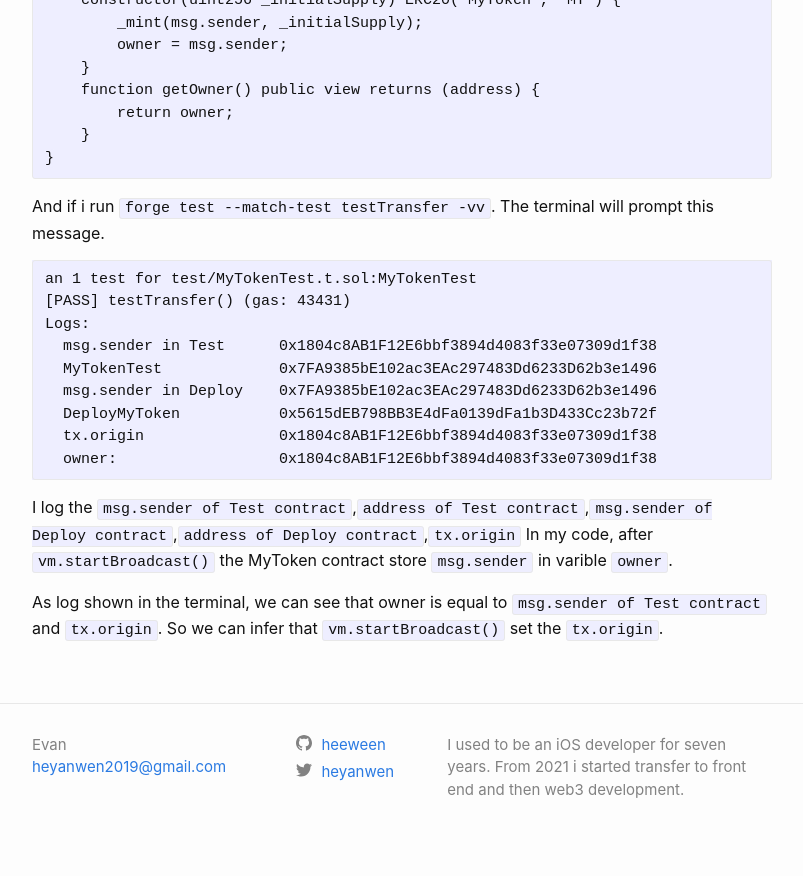
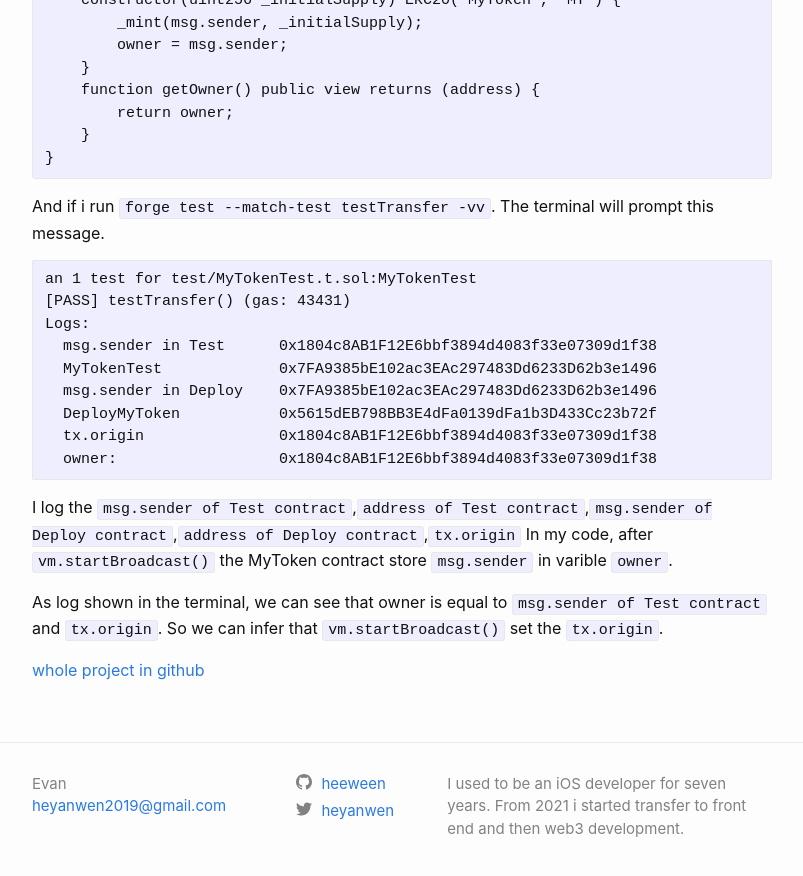
Before and after one commit to heeween/heeween.github.io, a Jekyll site: the page built from _posts/2024-05-20-vm.startBroadcast().markdown, in a window 1280 px wide and 900 px high, scrolled down 1277 px. Shown: the top 876 px of the window, without its empty margins (238-1041 px from the left). Built offline with Jekyll 4.4.1, drawn with Linux system fonts in a browser that asks for light colours.

Commit message:
add project

```diff
--- a/_posts/2024-05-20-vm.startBroadcast().markdown
+++ b/_posts/2024-05-20-vm.startBroadcast().markdown
@@ -73,3 +73,5 @@
 In my code, after `vm.startBroadcast()` the MyToken contract store `msg.sender` in varible `owner`.
 
 As log shown in the terminal, we can see that owner is equal to `msg.sender of Test contract` and `tx.origin`. So we can infer that `vm.startBroadcast()` set the `tx.origin`.
+
+[whole project in github](https://github.com/heeween/MyToken)
```
